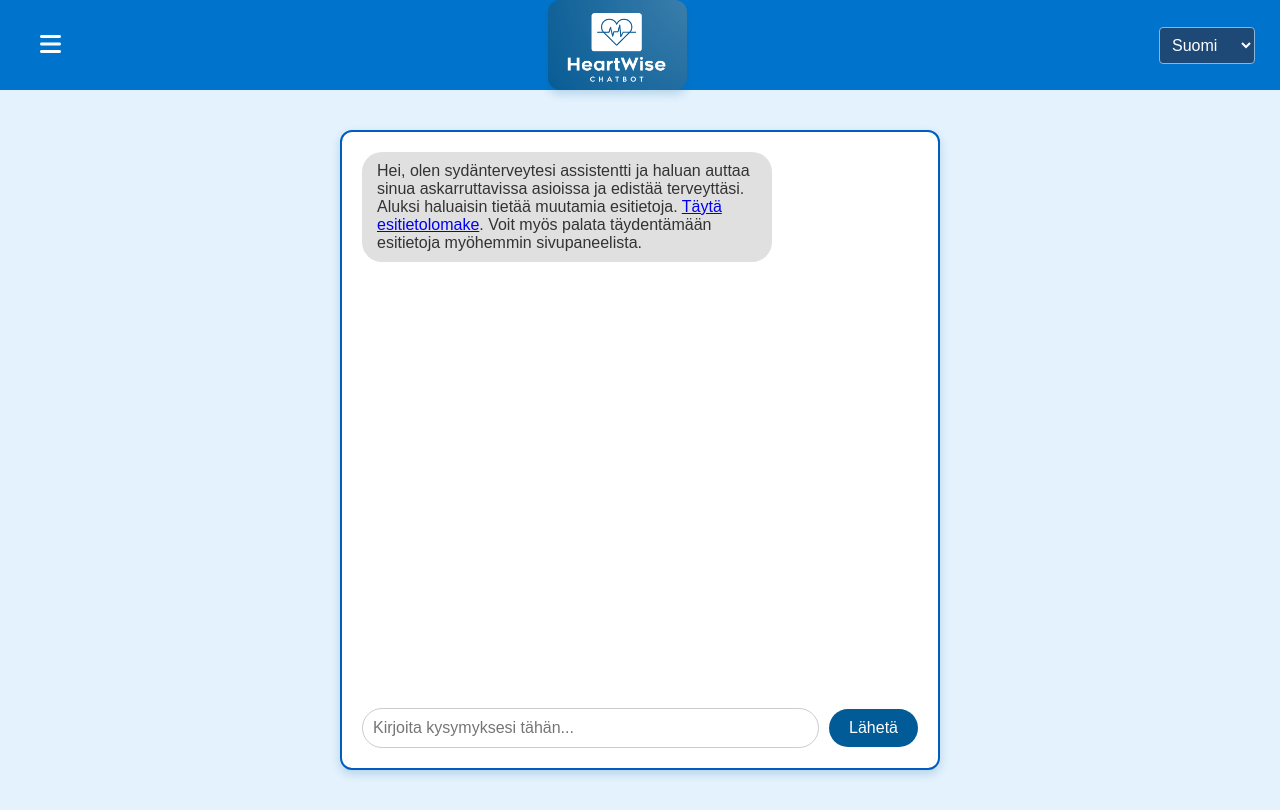
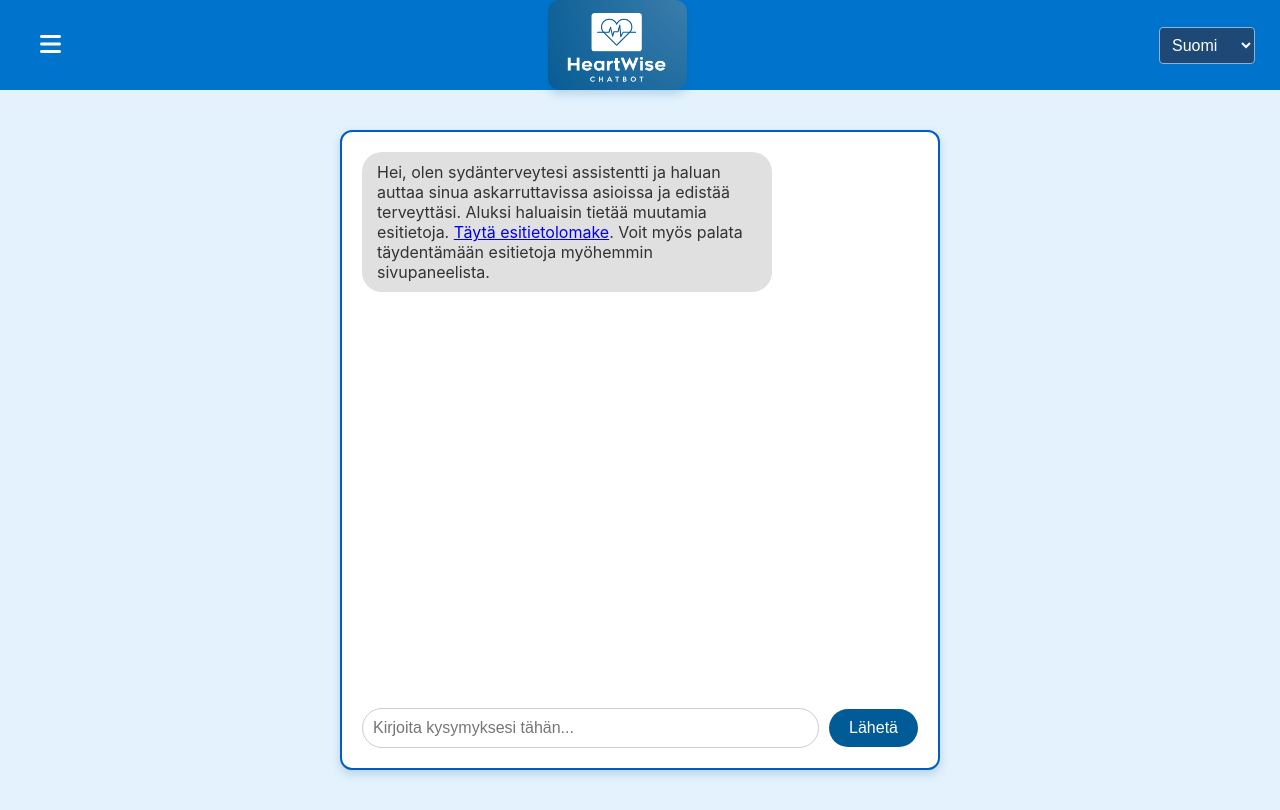
Before and after one commit to mikkokiviniemi/slt-steer, a Vue app in the folder frontend/: page / in a window 1280 px wide. Built offline with nearby package versions, Linux system fonts and the light colour scheme.

Commit message:
Ja stylesheetit

```diff
--- a/frontend/src/assets/styles.css
+++ b/frontend/src/assets/styles.css
@@ -52,7 +52,7 @@ body, html {
     width: 100%;
     height: 100%;
     background-color: var(--background-light); /* Ensure background covers */
-    font-family: "Arial", sans-serif;
+    font-family: "Inter", sans-serif;
 }
 
 /*Headerbar styling*/
@@ -129,7 +129,7 @@ body, html {
     padding: 30px 50px;
     transition: left 0.2s;
     font-size: 1rem;
-    font-family: 'Arial', sans-serif; /* Sama fontti kuin chat-ikkunan nappuloissa */
+    font-family: 'Inter', sans-serif; /* Sama fontti kuin chat-ikkunan nappuloissa */
   }
 
   .sidebar.open {
```
